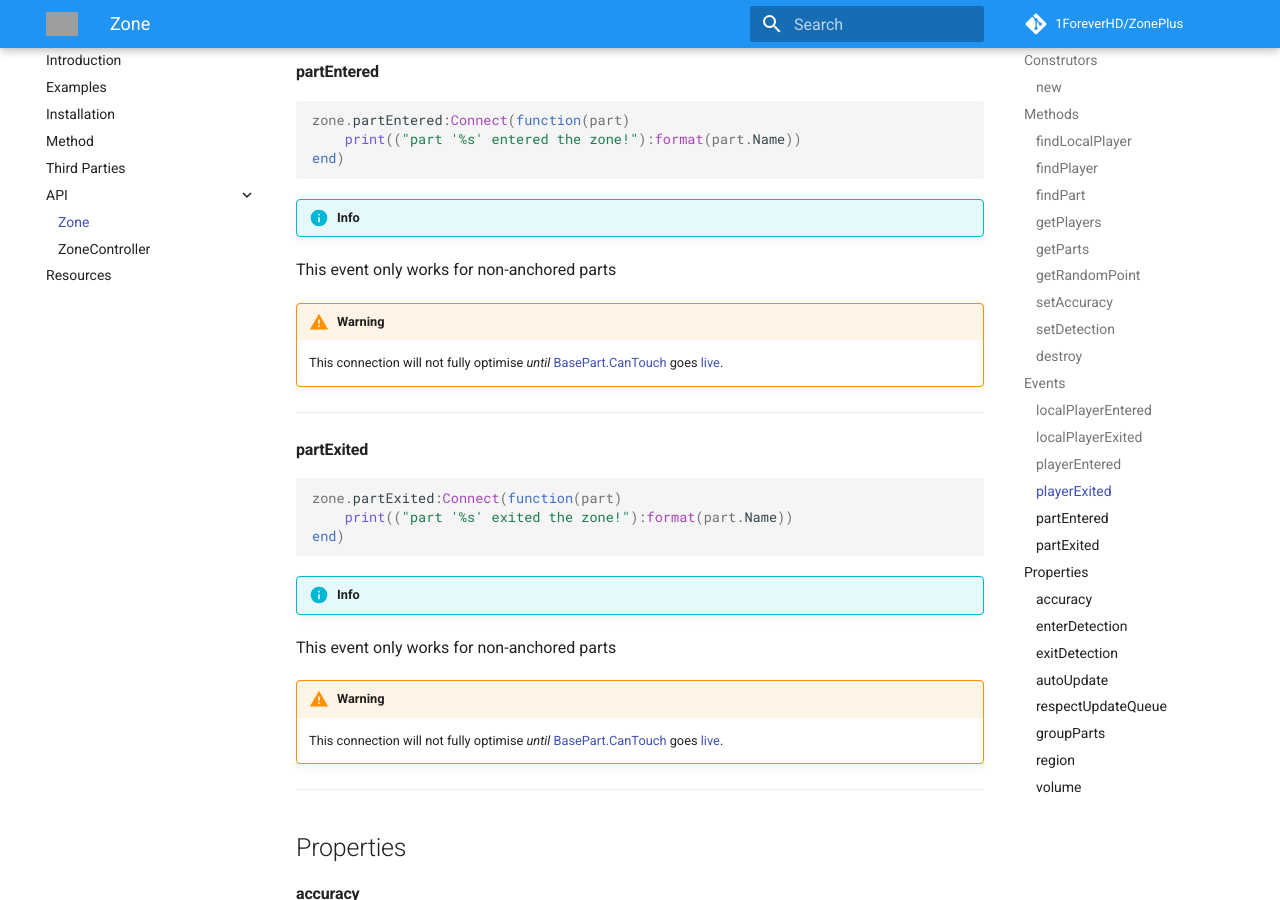
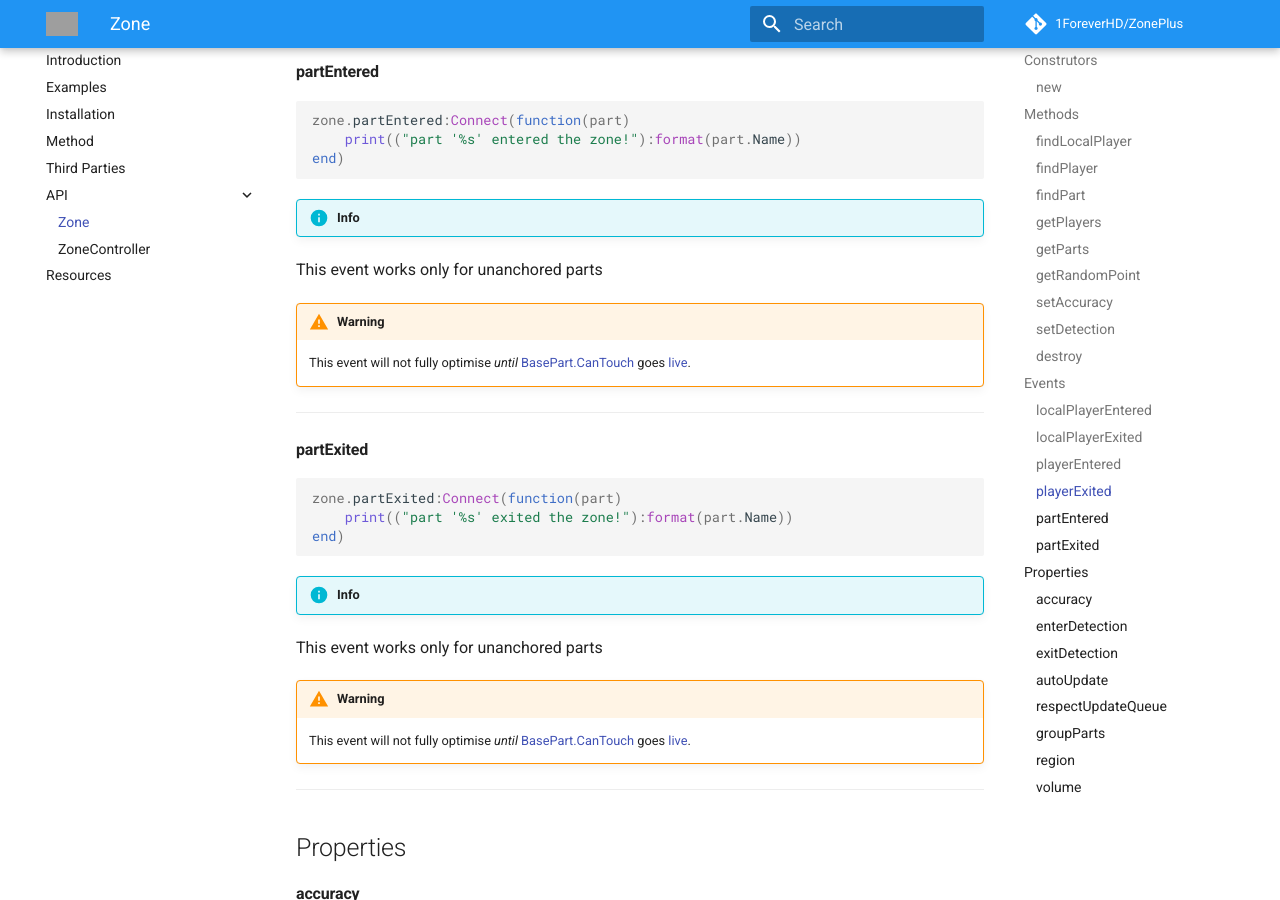
Before and after one commit to 1ForeverHD/ZonePlus, an MkDocs documentation site: the page built from docs/api/zone.md, in a window 1280 px wide and 900 px high, scrolled down 2634 px. Built offline with MkDocs 1.6.1 and Material for MkDocs 9.7.7, drawn with Linux system fonts in a browser that asks for light colours; comment, search, counter and statistics services are not loaded; grey boxes are pictures that could not be loaded.

Commit message:
ee30034a7fda1639e82614b754b851620a339f38

````diff
--- a/docs/api/zone.md
+++ b/docs/api/zone.md
@@ -121,10 +121,11 @@ end)
 ```
 
 !!! info
-This event only works for non-anchored parts
+This event works only for unanchored parts
+
 
 !!! warning
-    This connection will not fully optimise *until* [BasePart.CanTouch](https://developer.roblox.com/en-us/api-reference/property/BasePart/CanTouch) goes [live](https://developer.roblox.com/en-us/resources/release-note/Release-Notes-for-460).
+    This event will not fully optimise *until* [BasePart.CanTouch](https://developer.roblox.com/en-us/api-reference/property/BasePart/CanTouch) goes [live](https://developer.roblox.com/en-us/resources/release-note/Release-Notes-for-460).
 
 ----
 #### partExited
@@ -135,10 +136,11 @@ end)
 ```
 
 !!! info
-This event only works for non-anchored parts
+This event works only for unanchored parts
+
 
 !!! warning
-    This connection will not fully optimise *until* [BasePart.CanTouch](https://developer.roblox.com/en-us/api-reference/property/BasePart/CanTouch) goes [live](https://developer.roblox.com/en-us/resources/release-note/Release-Notes-for-460).
+    This event will not fully optimise *until* [BasePart.CanTouch](https://developer.roblox.com/en-us/api-reference/property/BasePart/CanTouch) goes [live](https://developer.roblox.com/en-us/resources/release-note/Release-Notes-for-460).
 
 ----
 
````
